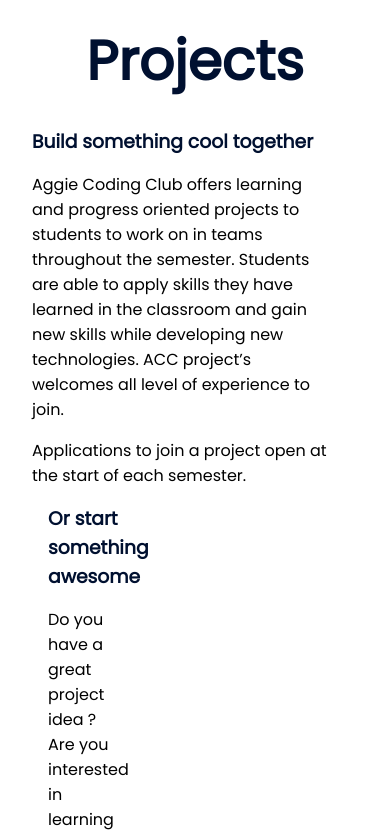
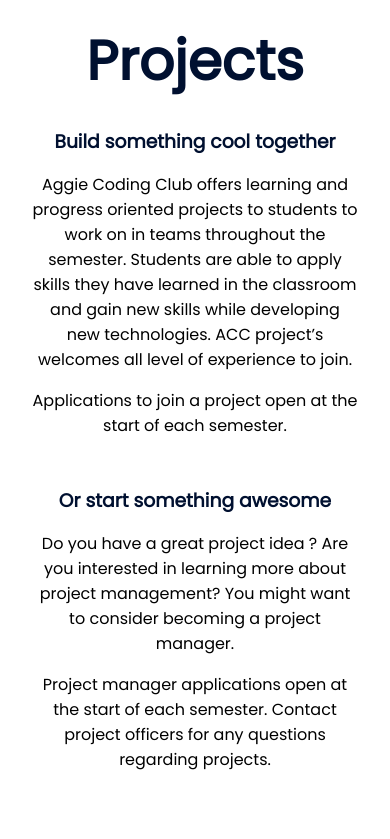
Before and after one commit to aggie-coding-club/club_website_2, a React (Create React App) app: page / in a window 390 px wide. Shown: the part 2280-3119 px from the top of the page. Built offline with nearby package versions, Linux system fonts and the light colour scheme.

Commit message:
made project section responsive

```diff
--- a/src/components/sections/Projects/Projects.js
+++ b/src/components/sections/Projects/Projects.js
@@ -5,6 +5,7 @@
 import PastProjects from "./PastProjects";
 import BlueOffsetImage from "../../assets/BlueOffsetImage";
 import { useTheme } from "@emotion/react";
+import { Box } from "@mui/material";
 
 export default function Projects() {
   const theme = useTheme();
@@ -19,8 +20,39 @@
     display: "flex",
     flexDirection: "column",
     justifyContent: "center",
-    paddingRight: 30,
     maxWidth: theme.breakpoints.values.sm,
+    textAlign: {
+      xs: "center",
+      sm: "center",
+      md: "left",
+      lg: "left",
+    },
+  };
+
+  const descriptionContainerStyle1 = {
+    paddingRight: {
+      xs: "0",
+      sm: "0",
+      md: "30px",
+      lg: "30px",
+    },
+    marginBottom: {
+      xs: "2rem",
+      sm: "2rem",
+      md: "0",
+      lg: "0",
+    },
+    ...descriptionContainerStyle,
+  };
+
+  const descriptionContainerStyle2 = {
+    paddingLeft: {
+      xs: "0",
+      sm: "0",
+      md: "30px",
+      lg: "30px",
+    },
+    ...descriptionContainerStyle,
   };
 
   const imageContainerStyle = {
@@ -33,7 +65,7 @@
       <h1>Projects</h1>
       <Container maxWidth="md">
         <div style={containerStyle}>
-          <div style={descriptionContainerStyle}>
+          <Box sx={descriptionContainerStyle1}>
             <div>
               <h3>Build something cool together</h3>
               <p>
@@ -48,8 +80,8 @@
                 semester.
               </p>
             </div>
-          </div>
-          <div style={imageContainerStyle}>
+          </Box>
+          <div>
             <BlueOffsetImage
               src={peopleImage2}
               alt="more acc people having a blast"
@@ -67,7 +99,7 @@
               height={369}
             />
           </div>
-          <Container maxWidth="sm" sx={descriptionContainerStyle}>
+          <Box sx={descriptionContainerStyle2}>
             <div>
               <h3>Or start something awesome</h3>
               <p>
@@ -80,7 +112,7 @@
                 Contact project officers for any questions regarding projects.
               </p>
             </div>
-          </Container>
+          </Box>
         </div>
       </Container>
       <PastProjects />
```
